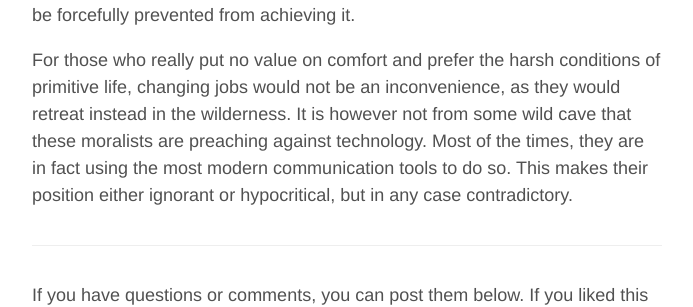
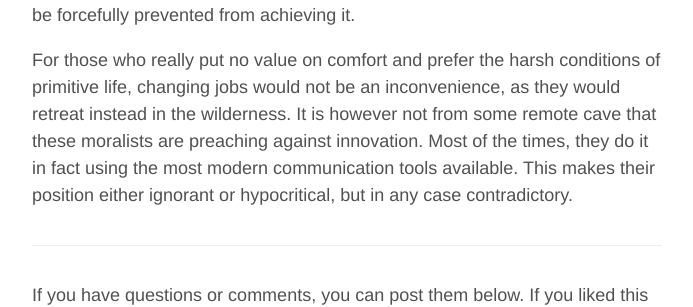
Before and after one commit to aoghina/aoghina.github.io, a Jekyll site: the page built from _posts/2016-10-18-the-luddite-fallacy.md, in a window 1280 px wide and 900 px high, scrolled down 3525 px. Shown: the part 211-518 px from the top of the window, without its empty margins (293-986 px from the left). Built offline with Jekyll 4.4.1, drawn with Linux system fonts in a browser that asks for light colours; comment, search, counter and statistics services are not loaded.

Commit message:
Update luddite

```diff
--- a/_posts/2016-10-18-the-luddite-fallacy.md
+++ b/_posts/2016-10-18-the-luddite-fallacy.md
@@ -49,4 +49,4 @@
 
 The question of worthiness asks whether the efforts people made across time were worth it for getting us where we are now. It is for everyone to decide if they want to pursue such a question. In doing so, one needs to realize though that to oppose technological advancements means to reject all the past inventions that we benefit from today. And it doesn't mean to reject them only for one's self, but to advocate that everyone who is in favor of comfort should be forcefully prevented from achieving it.
 
-For those who really put no value on comfort and prefer the harsh conditions of primitive life, changing jobs would not be an inconvenience, as they would retreat instead in the wilderness. It is however not from some wild cave that these moralists are preaching against technology. Most of the times, they are in fact using the most modern communication tools to do so. This makes their position either ignorant or hypocritical, but in any case contradictory.
+For those who really put no value on comfort and prefer the harsh conditions of primitive life, changing jobs would not be an inconvenience, as they would retreat instead in the wilderness. It is however not from some remote cave that these moralists are preaching against innovation. Most of the times, they do it in fact using the most modern communication tools available. This makes their position either ignorant or hypocritical, but in any case contradictory.
```
